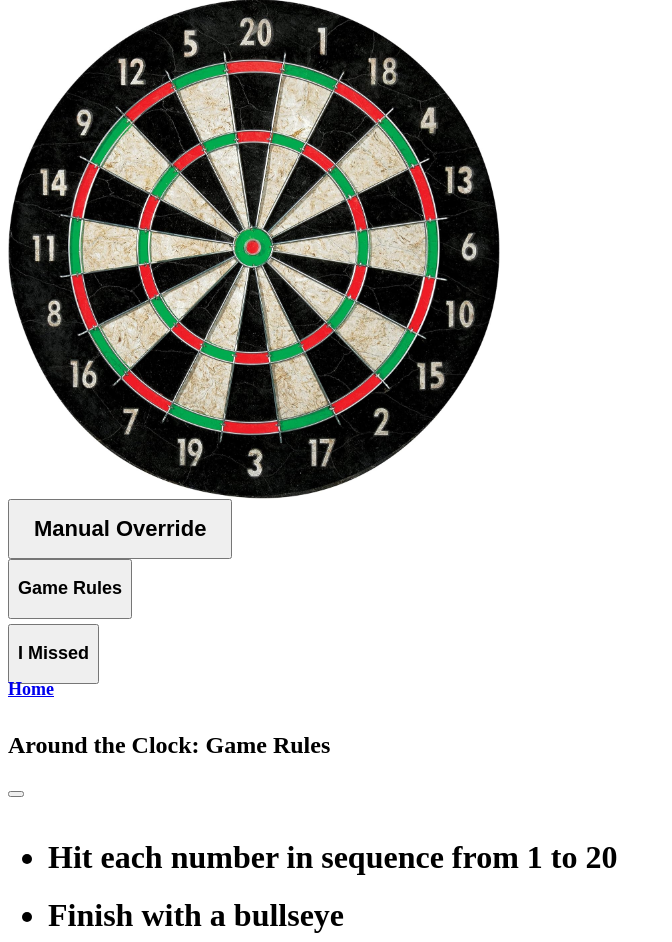
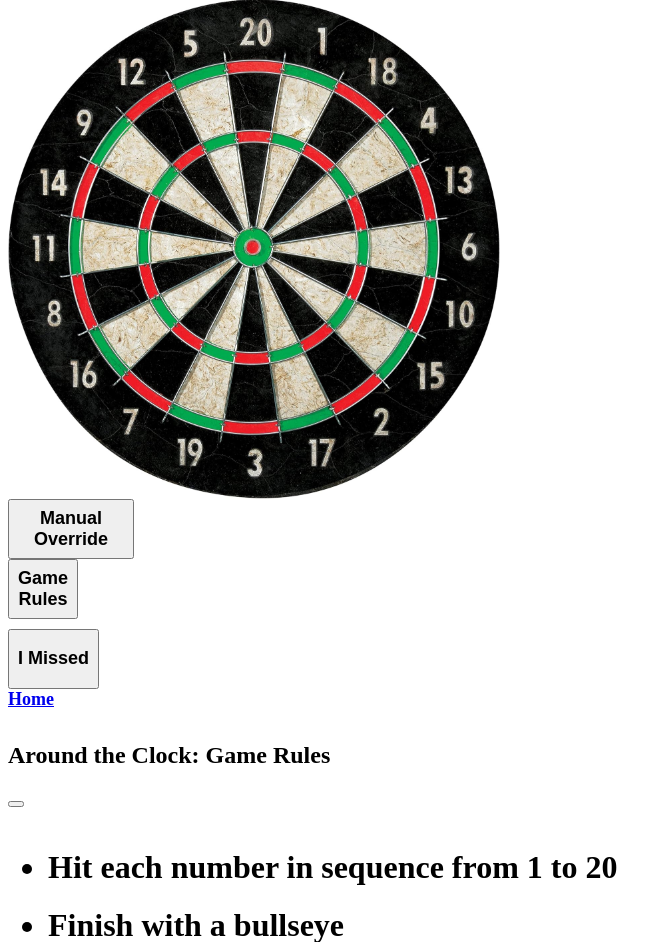
Before and after one commit to Shrine101/YT_scoreboard, a Flask app: template templates/includes/around_the_clock_game_screen.html in a window 1280 px wide. Shown: the part 1054-1996 px from the top of the page, without its empty margins (0-672 px from the left). Run offline with Flask 3, Linux system fonts and the light colour scheme; the template is opened without the code that fills it, so the values that code supplies are empty; data comes from the database, SQL or seed files in the repository.

Commit message:
Revert "Update around_the_clock_game_screen.html"
This reverts commit 58983bdf06aee2efae406fd01fe00e093327cb49.

```diff
--- a/templates/includes/around_the_clock_game_screen.html
+++ b/templates/includes/around_the_clock_game_screen.html
@@ -122,26 +122,20 @@
           <!-- Simple buttons with proper functionality -->
           <div class="row mt-4">
             <div class="col-4">
-              <div class="button-container">
-                <button id="manual-override-btn" class="btn btn-warning w-100 game-btn">
-                  Manual Override
-                </button>
-              </div>
+              <button id="manual-override-btn" class="btn btn-warning w-100 game-btn" style="font-size: 18px;">
+                <span>Manual<br>Override</span>
+              </button>
             </div>
             <div class="col-4">
-              <div class="button-container">
-                <button id="game-rules-btn" class="btn btn-info w-100 game-btn"
-                        data-bs-toggle="modal" data-bs-target="#gameRulesModal">
-                  Game Rules
-                </button>
-              </div>
+              <button id="game-rules-btn" class="btn btn-info w-100 game-btn" style="font-size: 18px;"
+                      data-bs-toggle="modal" data-bs-target="#gameRulesModal">
+                <span>Game<br>Rules</span>
+              </button>
             </div>
             <div class="col-4">
-              <div class="button-container">
-                <button id="i-missed-btn" class="btn btn-danger w-100 game-btn">
-                  I Missed
-                </button>
-              </div>
+              <button id="i-missed-btn" class="btn btn-danger w-100 game-btn" style="font-size: 18px;">
+                <span>I Missed</span>
+              </button>
             </div>
           </div>
 
@@ -288,32 +282,23 @@
 
 <!-- Additional CSS to be added to the style section in game_scripts.html -->
 <style>
-  /* Button alignment fixes */
-  .button-container {
+  /* Add this to the existing styles to fix button alignment */
+  .game-btn {
     height: 60px;
-    display: flex;
-    align-items: center;
-  }
-
-  .game-btn {
-    height: 100%;
     display: flex;
     align-items: center;
     justify-content: center;
     padding: 8px;
     line-height: 1.2;
     font-weight: bold;
-    font-size: 18px;
-    white-space: normal;
-    text-align: center;
   }
 
-  /* Keep this for backward compatibility if some buttons still use spans */
   .game-btn span {
     display: inline-block;
     text-align: center;
   }
 </style>
 
+
 {% include 'includes/game_scripts.html' %}
 {% include 'includes/around_the_clock_scripts.html' %}
```
